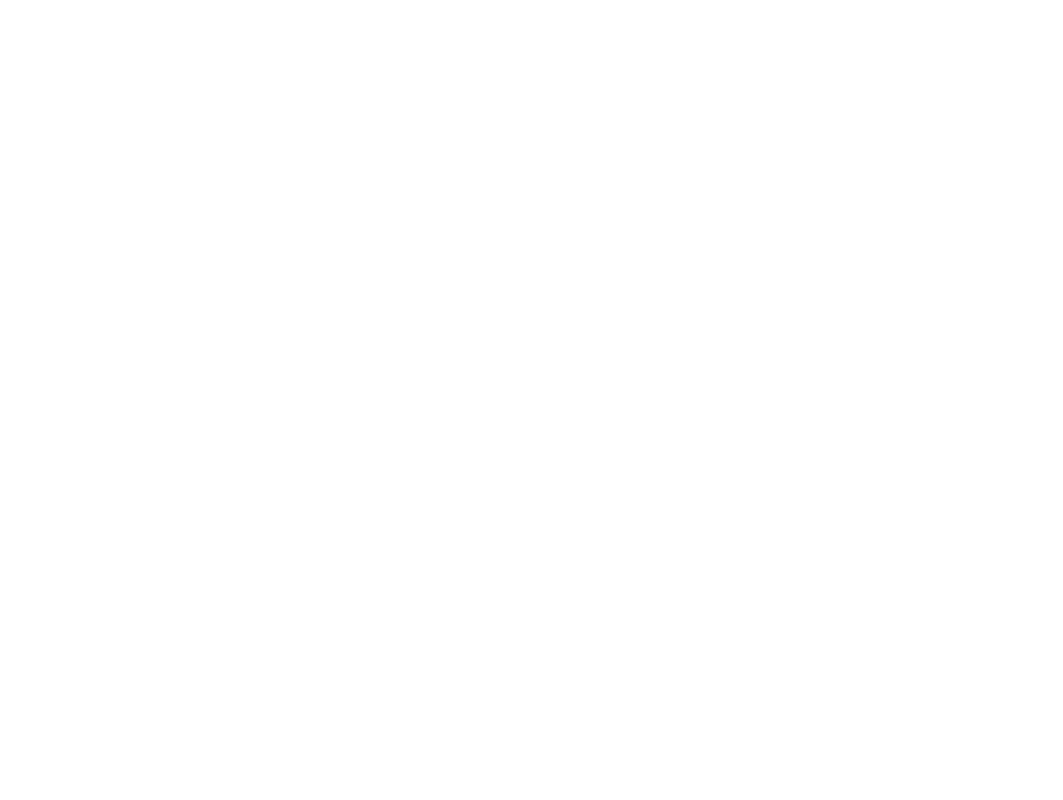
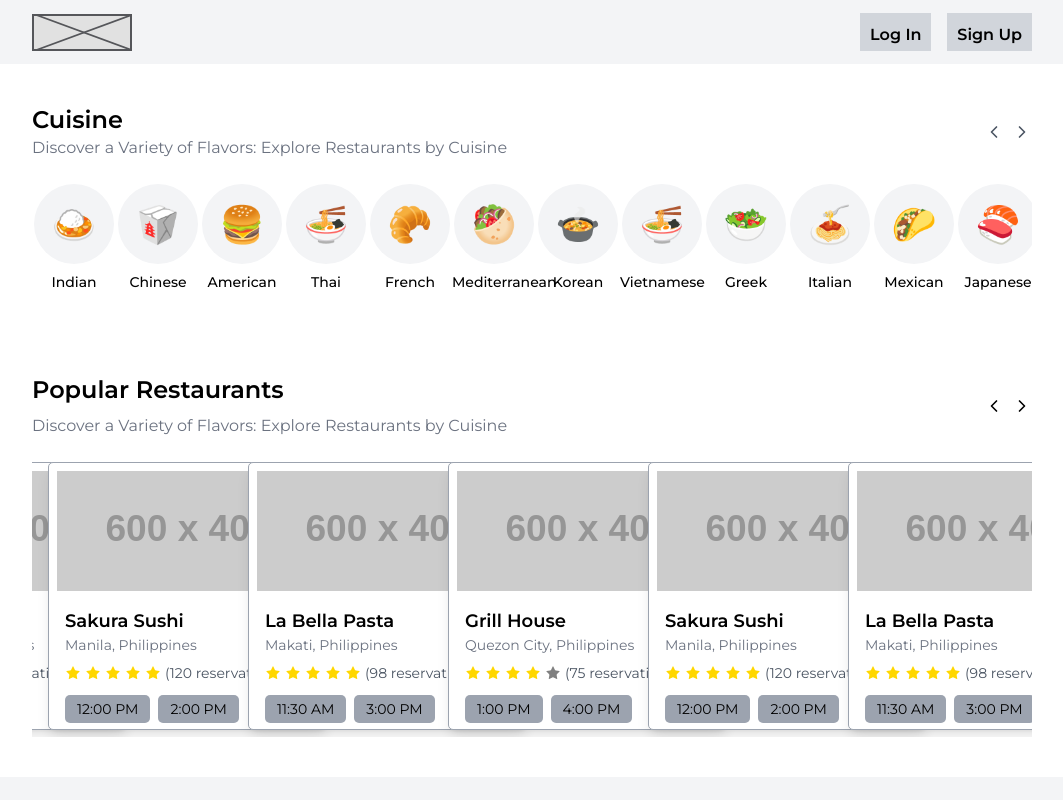
Before and after one commit to jewelldmnt/SeatNEat, a React (Vite) app in the folder frontend/: page /home in a window 1280 px wide. Before the commit this address had no page. Shown: the top 800 px of the page, without its empty margins (108-1171 px from the left). Built offline with nearby package versions, Linux system fonts and the light colour scheme.

Commit message:
feat: added home page

```diff
--- a/frontend/src/App.jsx
+++ b/frontend/src/App.jsx
@@ -2,6 +2,7 @@
 import { BrowserRouter, Route, Routes } from "react-router-dom";
 import UserLayout from "./components/Layout/UserLayout";
 import Landing from "./pages/Landing";
+import Home from "./pages/Home";
 
 const App = () => {
   return (
@@ -9,6 +10,7 @@
       <Routes>
         <Route path="/" element={<UserLayout />}>
           <Route index element={<Landing />} />
+          <Route path="/home" index element={<Home />} />
           {/* User Layout */}
         </Route>
         <Route>{/* Admin Layout */}</Route>
--- /dev/null
+++ b/frontend/src/components/Layout/Home/Cusine.jsx
@@ -0,0 +1,98 @@
+import React from "react";
+import Slider from "react-slick";
+import "slick-carousel/slick/slick.css";
+import "slick-carousel/slick/slick-theme.css";
+import { ChevronLeft, ChevronRight } from "lucide-react";
+
+const Cusine = () => {
+  const cuisines = [
+    { name: "Italian", icon: "🍝" },
+    { name: "Mexican", icon: "🌮" },
+    { name: "Japanese", icon: "🍣" },
+    { name: "Indian", icon: "🍛" },
+    { name: "Chinese", icon: "🥡" },
+    { name: "American", icon: "🍔" },
+    { name: "Thai", icon: "🍜" },
+    { name: "French", icon: "🥐" },
+    { name: "Mediterranean", icon: "🥙" },
+    { name: "Korean", icon: "🍲" },
+    { name: "Vietnamese", icon: "🍜" },
+    { name: "Greek", icon: "🥗" },
+  ];
+
+  const sliderRef = React.useRef(null);
+
+  const settings = {
+    dots: false, // Hide dots
+    infinite: true,
+    speed: 500,
+    slidesToShow: 12,
+    slidesToScroll: 3,
+    autoplay: true,
+    autoplaySpeed: 3000,
+    responsive: [
+      {
+        breakpoint: 1024,
+        settings: {
+          slidesToShow: 4,
+          slidesToScroll: 3,
+        },
+      },
+      {
+        breakpoint: 600,
+        settings: {
+          slidesToShow: 3,
+          slidesToScroll: 2,
+        },
+      },
+      {
+        breakpoint: 480,
+        settings: {
+          slidesToShow: 2,
+          slidesToScroll: 1,
+        },
+      },
+    ],
+  };
+
+  return (
+    <section className="container py-10 min-h-auto">
+      <div className="flex justify-between items-center mb-4">
+        <div>
+          <h2 className="text-2xl font-semibold">Cuisine</h2>
+          <span className="mt-2 text-neutral-500">
+            Discover a Variety of Flavors: Explore Restaurants by Cuisine
+          </span>
+        </div>
+        <div className="flex gap-2 text-neutral-600 font-bold">
+          <button
+            onClick={() => sliderRef.current.slickPrev()}
+            className="rounded-full hover:text-neutral-400"
+          >
+            <ChevronLeft size={20} />
+          </button>
+          <button
+            onClick={() => sliderRef.current.slickNext()}
+            className="rounded-full hover:text-neutral-400"
+          >
+            <ChevronRight size={20} />
+          </button>
+        </div>
+      </div>
+      <div className="mt-6">
+        <Slider ref={sliderRef} {...settings}>
+          {cuisines.map((cuisine, index) => (
+            <div key={index} className="text-center">
+              <div className="w-20 h-20 mx-auto rounded-full bg-gray-100 flex items-center justify-center text-4xl">
+                {cuisine.icon}
+              </div>
+              <p className="mt-2 text-sm font-medium">{cuisine.name}</p>
+            </div>
+          ))}
+        </Slider>
+      </div>
+    </section>
+  );
+};
+
+export default Cusine;
--- /dev/null
+++ b/frontend/src/components/Layout/Home/Popular.jsx
@@ -0,0 +1,159 @@
+import React, { useRef } from "react";
+import Slider from "react-slick";
+import "slick-carousel/slick/slick.css";
+import "slick-carousel/slick/slick-theme.css";
+import { ChevronLeft, ChevronRight, Star } from "lucide-react";
+
+const restaurants = [
+  {
+    id: 1,
+    name: "Sakura Sushi",
+    location: "Manila, Philippines",
+    reservations: 120,
+    rating: 4.5,
+    availableTimes: ["12:00 PM", "2:00 PM", "6:00 PM"],
+    image: "https://placehold.co/600x400",
+  },
+  {
+    id: 2,
+    name: "La Bella Pasta",
+    location: "Makati, Philippines",
+    reservations: 98,
+    rating: 4.7,
+    availableTimes: ["11:30 AM", "3:00 PM", "7:00 PM"],
+    image: "https://placehold.co/600x400",
+  },
+  {
+    id: 3,
+    name: "Grill House",
+    location: "Quezon City, Philippines",
+    reservations: 75,
+    rating: 4.2,
+    availableTimes: ["1:00 PM", "4:00 PM", "8:00 PM"],
+    image: "https://placehold.co/600x400",
+  },
+  {
+    id: 4,
+    name: "Sakura Sushi",
+    location: "Manila, Philippines",
+    reservations: 120,
+    rating: 4.5,
+    availableTimes: ["12:00 PM", "2:00 PM", "6:00 PM"],
+    image: "https://placehold.co/600x400",
+  },
+  {
+    id: 5,
+    name: "La Bella Pasta",
+    location: "Makati, Philippines",
+    reservations: 98,
+    rating: 4.7,
+    availableTimes: ["11:30 AM", "3:00 PM", "7:00 PM"],
+    image: "https://placehold.co/600x400",
+  },
+  {
+    id: 6,
+    name: "Grill House",
+    location: "Quezon City, Philippines",
+    reservations: 75,
+    rating: 4.2,
+    availableTimes: ["1:00 PM", "4:00 PM", "8:00 PM"],
+    image: "https://placehold.co/600x400",
+  },
+];
+
+const Popular = () => {
+  const sliderRef = useRef(null);
+
+  const settings = {
+    dots: false,
+    infinite: true,
+    speed: 500,
+    slidesToShow: 5,
+    slidesToScroll: 1,
+    responsive: [
+      {
+        breakpoint: 768,
+        settings: {
+          slidesToShow: 1,
+        },
+      },
+    ],
+  };
+
+  return (
+    <section className="container py-10 min-h-auto relative">
+      {/* Header Section */}
+      <div className="flex justify-between items-center">
+        <div>
+          <h2 className="text-2xl font-semibold">Popular Restaurants</h2>
+          <span className="mt-2 text-neutral-500 block">
+            Discover a Variety of Flavors: Explore Restaurants by Cuisine
+          </span>
+        </div>
+        {/* Navigation Buttons */}
+        <div className="flex gap-2">
+          <button
+            onClick={() => sliderRef.current.slickPrev()}
+            className="rounded-full hover:text-neutral-400"
+          >
+            <ChevronLeft size={20} />
+          </button>
+          <button
+            onClick={() => sliderRef.current.slickNext()}
+            className="rounded-full hover:text-neutral-400"
+          >
+            <ChevronRight size={20} />
+          </button>
+        </div>
+      </div>
+
+      {/* Carousel */}
+      <Slider ref={sliderRef} {...settings} className="mt-6">
+        {restaurants.map((restaurant) => (
+          <div key={restaurant.id} className="px-4 flex justify-center">
+            <div className="w-[17.5rem] h-[16.75rem] bg-white shadow-lg rounded-[0.3125rem] border border-solid border-neutral-400 overflow-hidden">
+              <img
+                src={restaurant.image}
+                alt={restaurant.name}
+                className="w-full px-2 pt-2 h-32 object-cover"
+              />
+              <div className="p-4">
+                <h3 className="text-lg font-semibold">{restaurant.name}</h3>
+                <p className="text-sm text-neutral-500">
+                  {restaurant.location}
+                </p>
+                <div className="flex items-center gap-1 mt-2">
+                  {Array.from({ length: 5 }, (_, index) => (
+                    <Star
+                      key={index}
+                      size={16}
+                      fill={
+                        index < Math.round(restaurant.rating) ? "gold" : "gray"
+                      }
+                      stroke="none"
+                    />
+                  ))}
+                  <span className="text-sm text-neutral-600">
+                    ({restaurant.reservations} reservations)
+                  </span>
+                </div>
+                <div className="mt-3 flex gap-2 flex-wrap">
+                  {restaurant.availableTimes.map((time, index) => (
+                    <span
+                      key={index}
+                      className="px-3 py-1 bg-neutral-400 text-sm rounded-[0.3125rem]"
+                    >
+                      {time}
+                    </span>
+                  ))}
+                </div>
+              </div>
+            </div>
+          </div>
+        ))}
+      </Slider>
+    </section>
+  );
+};
+
+export default Popular;
--- /dev/null
+++ b/frontend/src/pages/Home.jsx
@@ -0,0 +1,14 @@
+import React from 'react'
+import Cusine from '../components/Layout/Home/Cusine'
+import Popular from '../components/Layout/Home/Popular'
+
+const Home = () => {
+  return (
+    <div>
+        <Cusine />
+        <Popular />
+    </div>
+  )
+}
+
+export default Home
```
